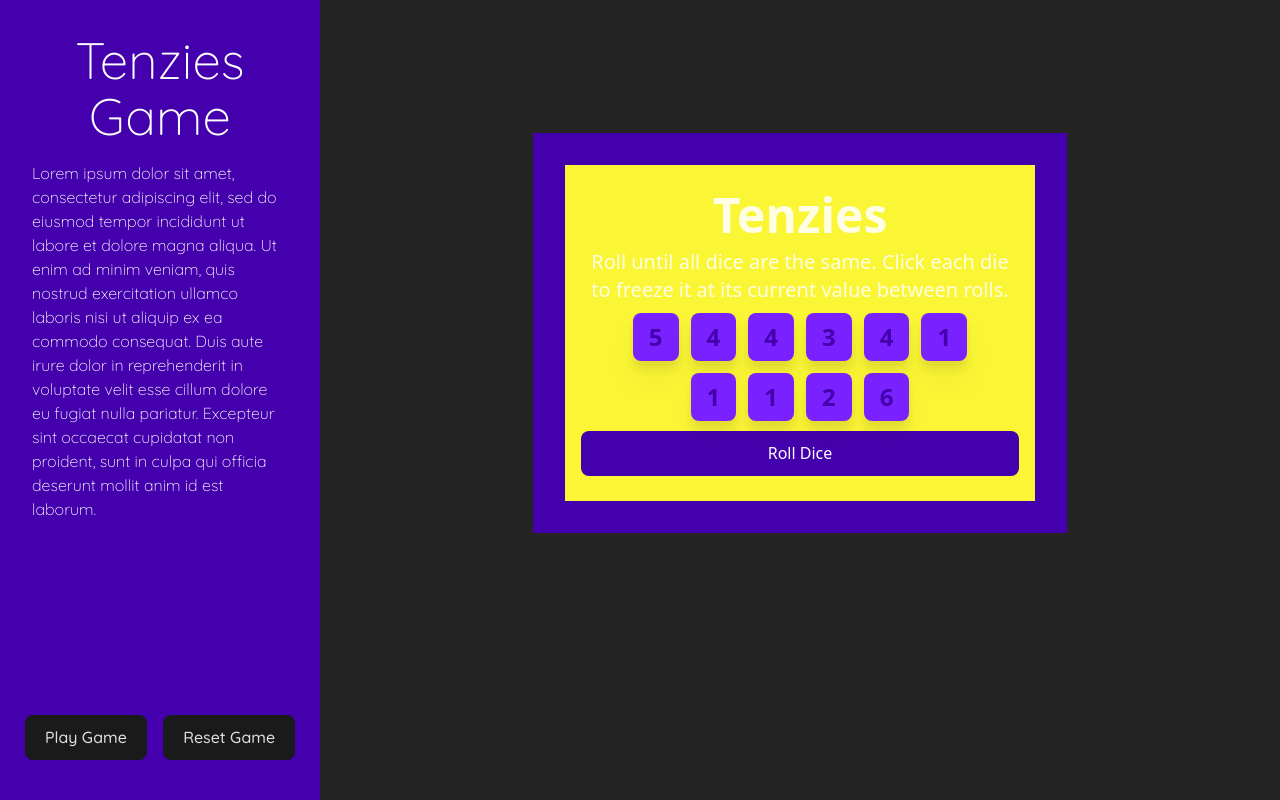
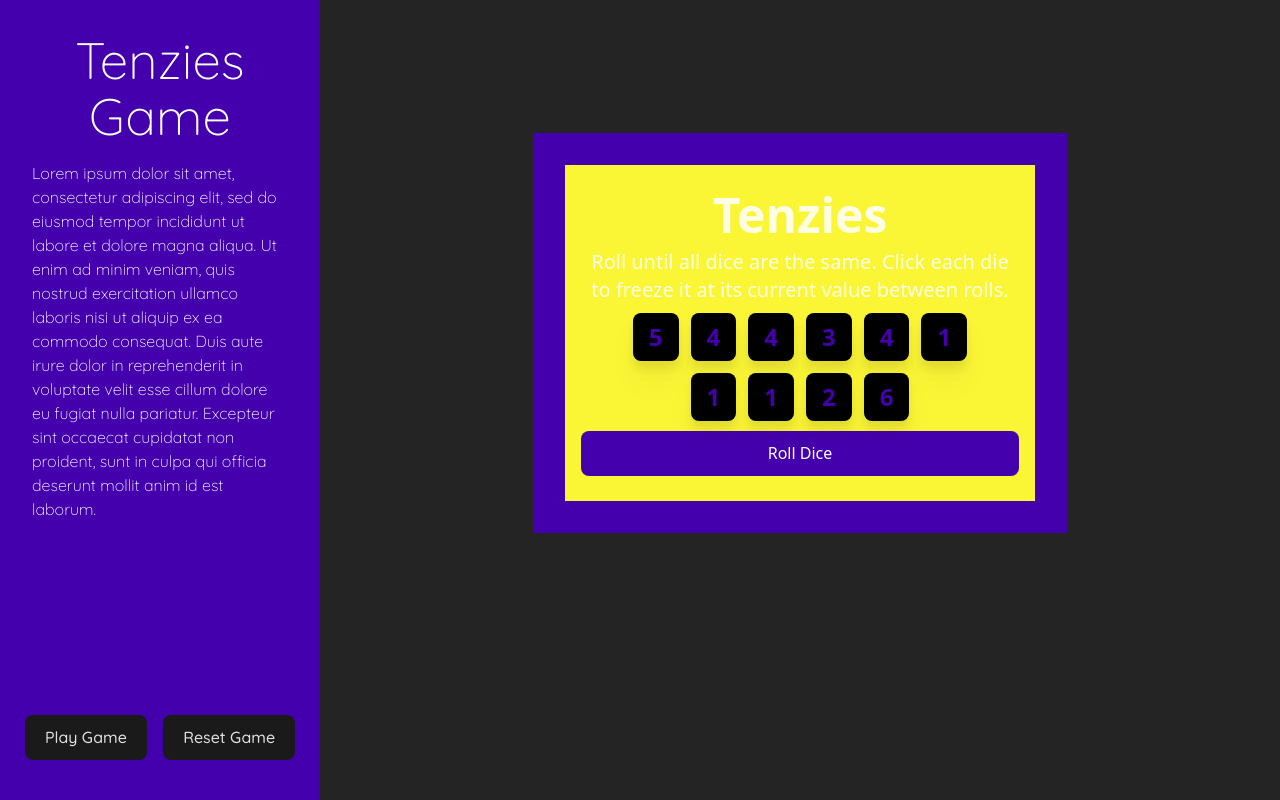
Before and after one commit to J-Skarbek/Tenzies, a React (Vite) app in the folder Tenzies/: page / in a window 1280 px wide. Built offline with nearby package versions, Linux system fonts and the light colour scheme.

Commit message:
Add conditional styles to the Die component and start on making a holdDice function

```diff
--- a/Tenzies/src/components/Body.jsx
+++ b/Tenzies/src/components/Body.jsx
@@ -23,7 +23,8 @@ function Body() {
           key={die.id}
           index={die.id}
           value={die.value}
-          holdDice={holdDice}
+          isHeld={die.isHeld}
+          // holdDice={holdDice}
         />
     )
     return values
@@ -38,13 +39,18 @@ function Body() {
     setDiceValues(getDiceValues())
   }
 
-  function holdDice(e) {
-    console.log('testing click')
-    console.log(e.target)
-    // e.target.classList.remove('font-bold')
-    e.target.classList.toggle('bg-mid-blue')
-    e.target.classList.toggle('text-white')
-  }
+  // function holdDice(e) {
+  //   console.log('testing click')
+  //   console.log(e.target)
+  //   // e.target.classList.remove('font-bold')
+  //   e.target.classList.toggle('bg-mid-blue')
+  //   e.target.classList.toggle('text-white')
+  // }
+
+  // function holdDice(e) {
+  //   console.log('click success')
+  //   props.isHeld ? console.log('true') : console.log('false');
+  // }
 
   // onclick
   // check the status of holdDice
--- a/Tenzies/src/components/Die.jsx
+++ b/Tenzies/src/components/Die.jsx
@@ -1,6 +1,16 @@
 import React from "react";
 
 function Die(props) {
+
+  const styles = {
+    backgroundColor: props.isHeld ? '#fff' : '#000'
+  }
+
+  function holdDice(e) {
+    console.log('click success')
+    !props.isHeld ? props.isHeld : !props.isHeld;
+    console.log(props.isHeld)
+  }
 
   return (
     <div
@@ -8,7 +18,9 @@ function Die(props) {
         `die-${props.index} bg-light-purple text-dark-purple
         font-bold text-2xl px-4 py-2 rounded-lg drop-shadow-xl`
       }
-      onClick={props.holdDice}>
+      onClick={holdDice}
+      style={styles}
+    >
       <p className="value">
         {props.value ? props.value : '?'}
       </p>
```
